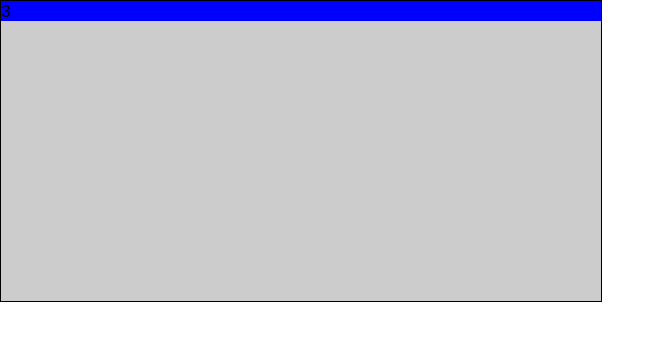
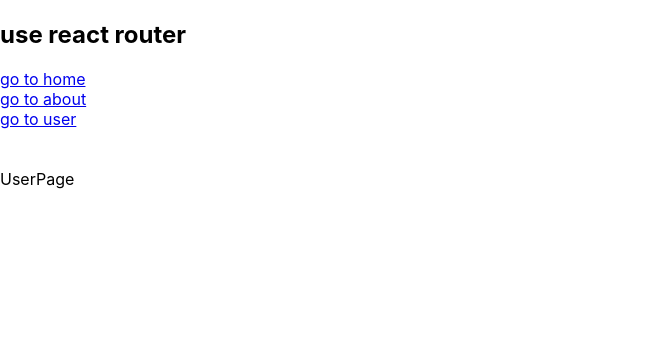
Before and after one commit to sasie59/react-homework, a React (Create React App) app: page /user in a window 1280 px wide. Shown: the top 340 px of the page, without its empty margins (0-665 px from the left). Built offline with nearby package versions, Linux system fonts and the light colour scheme.

Commit message:
教 react-router

```diff
--- a/package.json
+++ b/package.json
@@ -5,6 +5,7 @@
   "dependencies": {
     "react": "^16.11.0",
     "react-dom": "^16.11.0",
+    "react-router-dom": "^5.1.2",
     "react-scripts": "3.2.0"
   },
   "scripts": {
--- /dev/null
+++ b/src/AboutPage.js
@@ -0,0 +1,11 @@
+import React, { Component } from 'react'
+
+export default class AboutPage extends Component {
+  render() {
+    return (
+      <div>
+        AboutPage
+      </div>
+    )
+  }
+}
--- a/src/App.js
+++ b/src/App.js
@@ -1,14 +1,28 @@
 import React from 'react';
+import { BrowserRouter, Switch, Route, Link } from 'react-router-dom';
 // import add from './add';
 import './App.css';
-import Homework from './Carousel';
+// import Homework from './Carousel';
+
+import HomePage from './HomePage';
+import AboutPage from './AboutPage';
+import UserPage from './UserPage';
 
 function App() {
   return (
-    <div>
-      {/* <h1>{add(1, 2)}</h1> */}
-      <Homework />
-    </div>
+    <BrowserRouter>
+      <h2>use react router</h2>
+      <Link to="/">go to home</Link><br/>
+      <Link to="/about">go to about</Link><br/>
+      <Link to="/user">go to user</Link><br/>
+      <br/>
+      <br/>
+      <Switch>
+        <Route path='/about'><AboutPage /></Route>
+        <Route path='/user'><UserPage /></Route>
+        <Route path='/'><HomePage /></Route>
+      </Switch>
+    </BrowserRouter>
   );
 }
 
--- a/src/Carousel.css
+++ b/src/Carousel.css
@@ -46,8 +46,18 @@
   height: 300px;
   border: 1px solid #000;
   background-color: #ccc;
+  position: relative;
+  overflow: hidden;
 }
 .carousel .item {
+  position: absolute;
+  left: 0%;
+  width: 100%;
+  height: 100%;
+}
+.carousel .item +.item {
+  position: absolute;
+  left: 100%;
   width: 100%;
   height: 100%;
 }
--- a/src/Carousel.js
+++ b/src/Carousel.js
@@ -23,13 +23,16 @@ export default class Carousel extends Component {
       <div>
         <CarouselCpm time={1500}>
           <div style={{
-            'backgroundColor': 'red'
+            'backgroundColor': 'red',
+            'height': '100%',
           }}>1</div>
           <div style={{
-            'backgroundColor': 'green'
+            'backgroundColor': 'green',
+            'height': '100%',
           }}>2</div>
           <div style={{
-            'backgroundColor': 'blue'
+            'backgroundColor': 'blue',
+            'height': '100%',
           }}>3</div>
         </CarouselCpm>
       </div>
--- a/src/CarouselCpm.js
+++ b/src/CarouselCpm.js
@@ -25,7 +25,6 @@
 //     }, 1500);
 //   }
 
-
 //   render() {
 //     return (
 //       <div className="Carousel">
@@ -42,40 +41,38 @@
 //     );
 //   }
 // }
-import React, { Component } from 'react'
-import './Carousel.css'
+import React, { Component } from "react";
+import "./Carousel.css";
 export default class CarouselCpm extends Component {
-  constructor(props){
-    super(props)
+  constructor(props) {
+    super(props);
     this.state = {
       itemList: props.children
-    }
+    };
   }
 
-  componentDidMount(){
+  componentDidMount() {
     setInterval(() => {
       setTimeout(() => {
         const { itemList } = this.state;
         this.setState({
-          itemList: itemList.slice(1).concat(itemList[0])
+          itemList: itemList.slice(1).concat(itemList[0]),
+          isMoving: false
         });
-      },500);
+      }, 500);
+      this.setState({
+        isMoving: true
+      });
     }, 1500);
   }
 
   render() {
-    const {itemList} = this.state;
+    const { itemList, isMoving } = this.state;
     return (
-      <div className='carousel'>
-        <div className='item'>
-          <div className='hide'>
-            {itemList[0]}
-          </div>
-          <div className='show'>
-            {itemList[1]}
-          </div>
-        </div>
+      <div className="carousel">
+        <div className={`item ${isMoving ? "hide " : ""}`}>{itemList[0]}</div>
+        <div className={`item ${isMoving ? "show " : ""}`}>{itemList[1]}</div>
       </div>
-    )
+    );
   }
 }
--- /dev/null
+++ b/src/HomePage.js
@@ -0,0 +1,13 @@
+import React, { Component } from 'react';
+import { Link } from 'react-router-dom'
+
+export default class HomePage extends Component {
+  render() {
+    return (
+      <div>
+        <h1>HomePage</h1>
+        <Link to='/about'> go about </Link>
+      </div>
+    )
+  }
+}
--- /dev/null
+++ b/src/UserPage.js
@@ -0,0 +1,11 @@
+import React, { Component } from 'react'
+
+export default class UserPage extends Component {
+  render() {
+    return (
+      <div>
+        UserPage
+      </div>
+    )
+  }
+}
```
Also changed, not shown: 1 other file (tests, documents, lock files or other folders).
